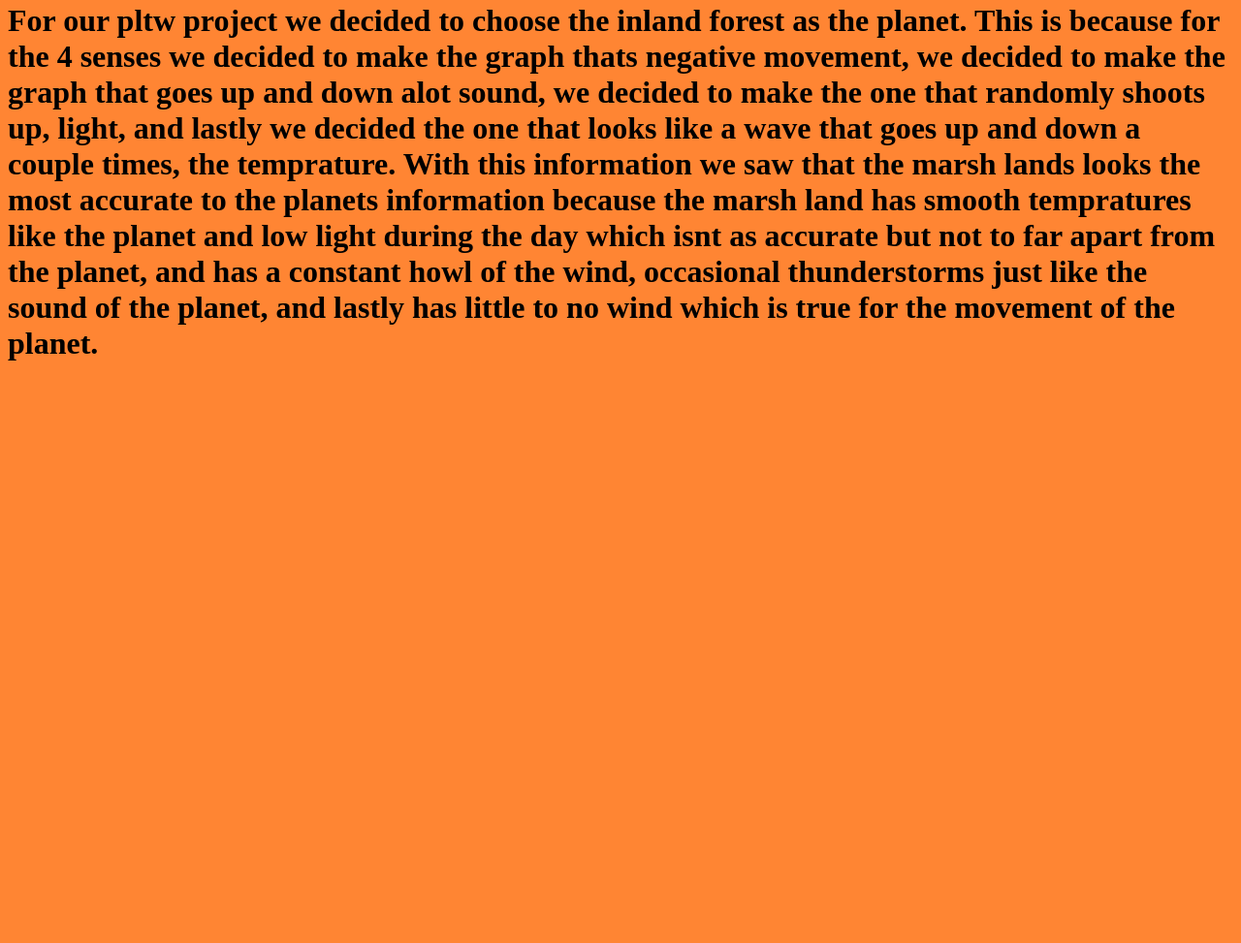
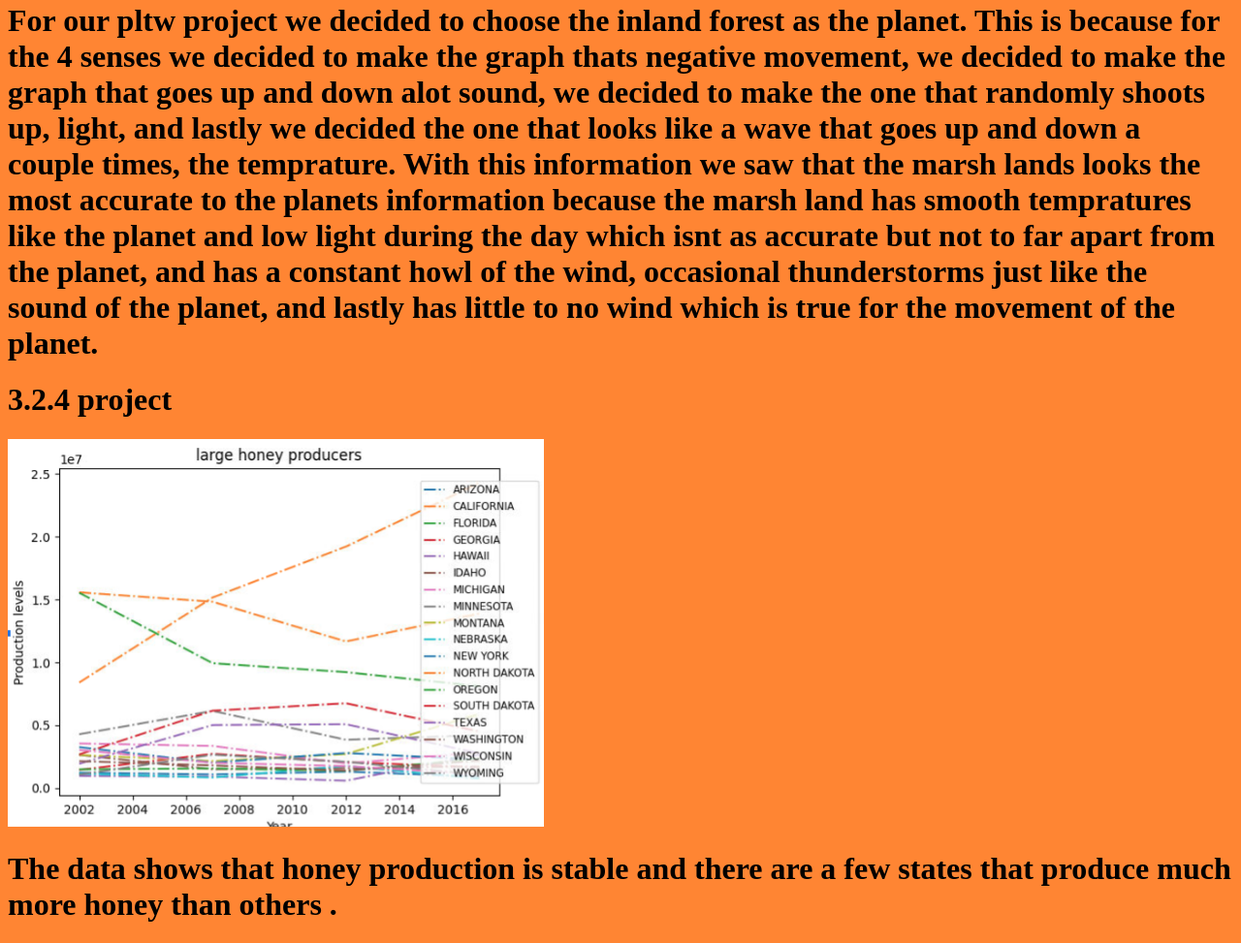
Before and after one commit to Marwan3568/marvwan-web, a plain HTML site: page portfolio.html in a window 1280 px wide. Shown: the part 3029-4002 px from the top of the page at 97% size. Before the commit the page ends 3423 px from the top, so only its background shows below. Drawn offline with Linux system fonts and the light colour scheme.

Commit message:
Update portfolio.html

```diff
--- a/portfolio.html
+++ b/portfolio.html
@@ -43,3 +43,11 @@
     <h1>   For our pltw project we decided to choose the inland forest as the planet. This is because for the 4 senses we decided to make the graph thats negative movement, we decided to make the graph that goes up and down alot sound, we decided to make the one that randomly shoots up, light, and lastly we decided the one that looks like a wave that goes up and down a couple times, the temprature. With this information we saw that the marsh lands looks the most accurate to the planets information because the marsh land has smooth tempratures like the planet and low light during the day which isnt as accurate but not to far apart from the planet, and has a constant howl of the wind, occasional thunderstorms  just like the sound of the planet, and lastly has little to no wind which is true for the movement of the planet.</h1>
 	  </body>
 	</html>
+
+
+    <h1>3.2.4 project</h1>
+    <img src="images/graph.png" height="400">
+    <br>
+    <h1>   The data shows that honey production is stable and there are a few states that produce much more honey than others .</h1>
+	  </body>
+	</html>
```
